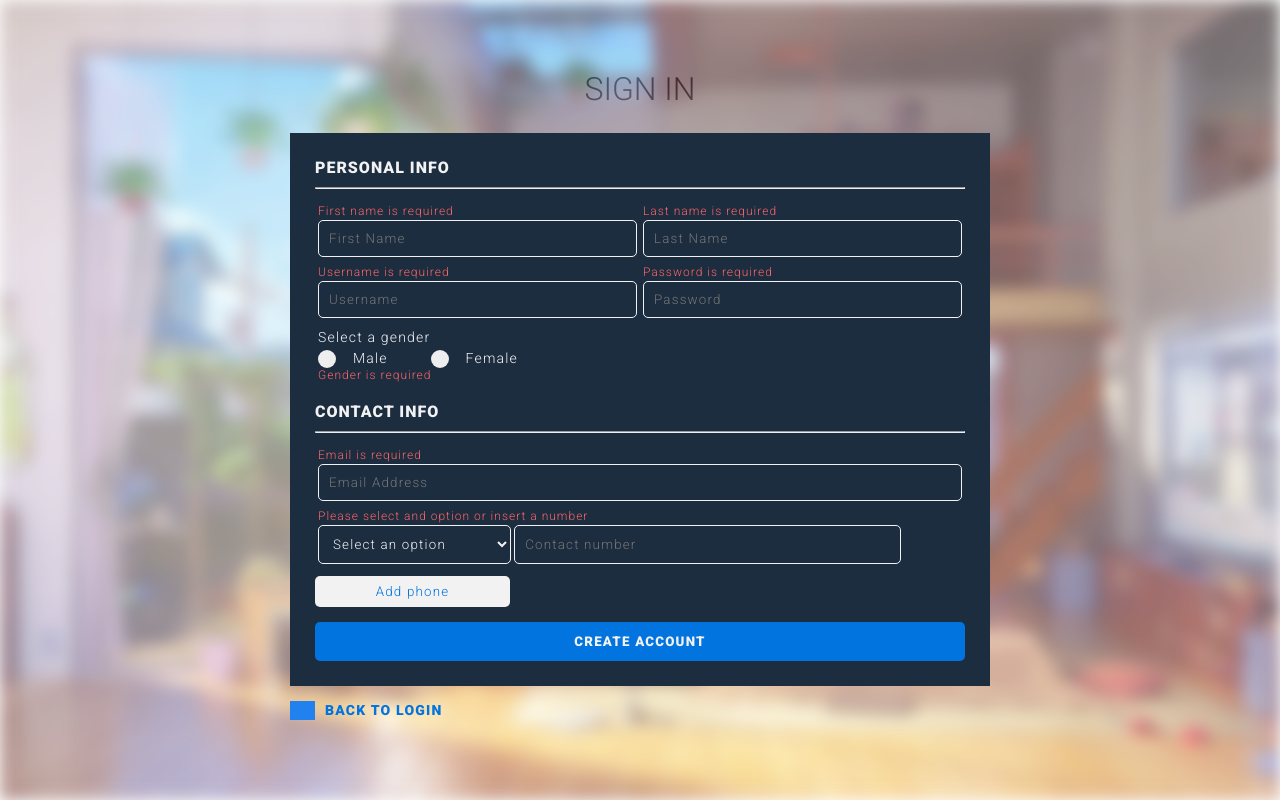
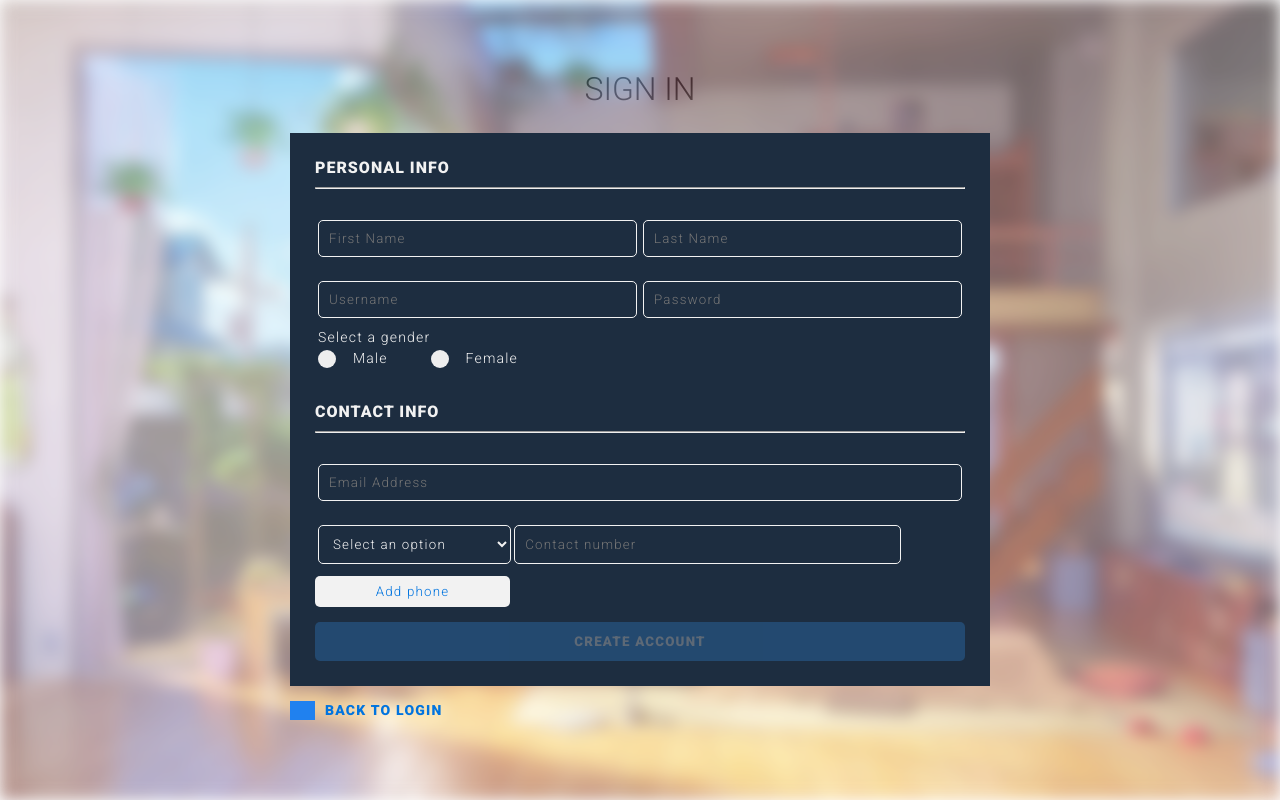
Before and after one commit to AbdielP/vue-jsonwebtoken, a Vue app: page /auth/signin in a window 1280 px wide. Built offline with nearby package versions, Linux system fonts and the light colour scheme; grey boxes are pictures that could not be loaded.

Commit message:
basic validations

```diff
--- a/src/views/Login.vue
+++ b/src/views/Login.vue
@@ -41,9 +41,9 @@
 <script>
 import Background from '@/components/Background.vue';
 import BaseInput from '@/components/BaseInput.vue';
+import useVuelidate from '@vuelidate/core'
 import { mapMutations } from "vuex";
-import useVuelidate from '@vuelidate/core'
-import { required, minLength  } from '@vuelidate/validators'
+import { required } from '@vuelidate/validators'
 export default {
   name: "Login",
   components: {
--- a/src/views/Signin.vue
+++ b/src/views/Signin.vue
@@ -11,24 +11,32 @@
           <!-- First row -->
           <div class="container__input display-flex">
             <div class="container__label display-flex">
-              <label class="label__error">First name is required</label> <!-- First name is required -->
-              <BaseInput v-model="firstname" label="First Name"/>
+              <label class="label__error">
+                <p v-for="(error, index) of v$.form.firstname.$errors" :key="index">{{ error.$message }}</p>
+              </label> <!-- First name is required -->
+              <BaseInput :class="{ input__error: v$.form.firstname.$errors.length }" v-model="v$.form.firstname.$model" label="First Name"/>
             </div>
             <div class="container__label display-flex">
-              <label class="label__error">Last name is required</label> <!-- Last name is required -->
-              <BaseInput v-model="lastname" label="Last Name"/>
+              <label class="label__error">
+                <p v-for="(error, index) of v$.form.lastname.$errors" :key="index">{{ error.$message }}</p>
+              </label> <!-- Last name is required -->
+              <BaseInput :class="{ input__error: v$.form.lastname.$errors.length }" v-model="v$.form.lastname.$model" label="Last Name"/>
             </div>
           </div>
 
           <!-- Second row -->
           <div class="container__input display-flex">
             <div class="container__label display-flex">
-              <label class="label__error">Username is required</label> <!-- Username is required -->
-              <BaseInput v-model="username" label="Username"/>
+              <label class="label__error">
+                <p v-for="(error, index) of v$.form.username.$errors" :key="index">{{ error.$message }}</p>
+              </label> <!-- Username is required -->
+              <BaseInput :class="{ input__error: v$.form.username.$errors.length }" v-model="v$.form.username.$model" label="Username"/>
             </div>
             <div class="container__label display-flex">
-              <label class="label__error">Password is required</label> <!-- Password is required -->
-              <BaseInput type="password" v-model="password" label="Password" autocomplete="off" />
+              <label class="label__error">
+                <p v-for="(error, index) of v$.form.password.$errors" :key="index">{{ error.$message }}</p>
+              </label> <!-- Password is required -->
+              <BaseInput :class="{ input__error: v$.form.password.$errors.length }" type="password" v-model="v$.form.password.$model" label="Password" autocomplete="off" />
             </div>
           </div>
 
@@ -38,15 +46,17 @@
               <span class="span__gender">Select a gender</span>
               <div class="container__radio display-flex">
                 <label class="label__radio">Male
-                  <input class="input__radio" v-model="gender" type="radio" value="male">
+                  <input class="input__radio" :class="{ input__error: v$.form.gender.$errors.length }" v-model="v$.form.gender.$model" type="radio" value="male">
                   <span class="radio__span"></span>
                 </label>
                 <label class="label__radio">Female
-                  <input class="input__radio" v-model="gender" type="radio" value="female">
+                  <input class="input__radio" :class="{ input__error: v$.form.gender.$errors.length }" v-model="v$.form.gender.$model" type="radio" value="female">
                   <span class="radio__span"></span>
                 </label>
               </div>
-            <label class="label__error">Gender is required</label> <!-- Gender is required -->
+            <label class="label__error">
+              <p v-for="(error, index) of v$.form.gender.$errors" :key="index">{{ error.$message }}</p>
+            </label> <!-- Gender is required -->
             </div>
           </div>
         </section>
@@ -57,19 +67,24 @@
           <!-- Fourth row -->
           <div class="container__input display-flex">
             <div class="container__label display-flex">
-              <label class="label__error">Email is required</label> <!-- Email is required -->
-              <BaseInput type="email" v-model="email" label="Email Address"/>
+              <label class="label__error">
+                <p v-for="(error, index) of v$.form.email.$errors" :key="index">{{ error.$message }}</p>
+              </label> <!-- Email is required -->
+              <BaseInput :class="{ input__error: v$.form.email.$errors.length }" type="email" v-model="v$.form.email.$model" label="Email Address"/>
             </div>
           </div>
 
           <!-- Fifth row -->
           <div class="container__input display-flex">
             <div class="container__label display-flex">
-              <label class="label__error">Please select and option or insert a number</label> <!-- Please select and option or insert a number -->
+              <label class="label__error">
+                <p v-for="(error, index) of v$.form.contactNumberType.$errors" :key="index">{{ error.$message }}</p>
+                <p v-for="(error, index) of v$.form.contactNumber.$errors" :key="index">{{ error.$message }}</p>
+              </label> <!-- Please select and option or insert a number -->
               <!-- Contact number -->
               <div class="container__phone display-flex">
-                <BaseSelect class="select__width" v-model="contactNumberType"/>
-                <BaseInput class="input__width" v-model="contactNumber" label="Contact number" />
+                <BaseSelect class="select__width" :class="{ input__error: v$.form.contactNumberType.$errors.length }" v-model="v$.form.contactNumberType.$model"/>
+                <BaseInput class="input__width" :class="{ input__error: v$.form.contactNumber.$errors.length }" v-model="v$.form.contactNumber.$model" label="Contact number" />
               </div>
             </div>
           </div>
@@ -78,7 +93,7 @@
           <div class="container__input display-flex">
             <div class="container__label display-flex">
               <!-- Extra contact number -->
-              <div class="container__phone display-flex" v-for="(row, index) in rows" :key="index">
+              <div class="container__phone display-flex" v-for="(row, index) in form.rows" :key="index">
                 <BaseSelect class="select__width" v-model="row.type"/>
                 <BaseInput class="input__width" v-model="row.number" label="Contact number"/>
                 <button class="btn__remove"
@@ -95,7 +110,7 @@
             Add phone
           </button>
         </section>
-        <button type="submit" class="btn__main btn__submit">CREATE ACCOUNT</button>
+        <button :disabled="v$.form.$invalid" type="submit" class="btn__main btn__submit">CREATE ACCOUNT</button>
       </form>
       <div class="link__container">
         <router-link class="link__login display-flex" to="/auth/login">
@@ -111,6 +126,8 @@
 import BaseInput from '@/components/BaseInput.vue';
 import Background from '@/components/Background.vue';
 import BaseSelect from '@/components/BaseSelect.vue';
+import useVuelidate from '@vuelidate/core'
+import { required, minLength, maxLength, alpha, alphaNum, email, sameAs } from '@vuelidate/validators'
 export default {
   name: "Signin",
   components: {
@@ -118,8 +135,12 @@ export default {
     Background,
     BaseSelect
   },
+  setup () {
+    return { v$: useVuelidate() }
+  },
   data() {
     return {
+      form: {
         firstname: "",
         lastname: "",
         username: "",
@@ -129,12 +150,8 @@ export default {
         email: "",
         contactNumberType: "",
         rows: [],
+      },
     };
-  },
-  computed: {
-    btnDisabled() {
-      return this.disabled;
-    }
   },
   methods: {
     async signIn() {
@@ -148,15 +165,15 @@ export default {
               "Content-Type": "application/json",
             },
             body: JSON.stringify({
-              firstname: this.firstname,
-              lastname: this.lastname,
-              username: this.username,
-              password: this.password,
-              gender: this.gender,
-              contactNumber: this.contactNumber,
-              email: this.email,
-              contactNumberType: this.contactNumberType,
-              rows: this.rows,
+              firstname: this.form.firstname,
+              lastname: this.form.lastname,
+              username: this.form.username,
+              password: this.form.password,
+              gender: this.form.gender,
+              contactNumber: this.form.contactNumber,
+              email: this.form.email,
+              contactNumberType: this.form.contactNumberType,
+              rows: this.form.rows,
             }),
           }
         );
@@ -165,17 +182,58 @@ export default {
       } catch (error) {}
     },
     addRow() {
-      if(this.rows.length < 3) {
-        this.rows.push({
+      if(this.form.rows.length < 3) {
+        this.form.rows.push({
           type: "",
           number: "",
         });
       }
     },
     removeRow(index) {
-      this.rows.splice(index, 1);
+      this.form.rows.splice(index, 1);
     },
   },
+  validations () {
+    return {
+      form: {
+        firstname: {
+          alpha,
+          required,
+          max: maxLength(25)
+        },
+        lastname: {
+          alpha,
+          required,
+          max: maxLength(25)
+        },
+        username: {
+          required,
+          min: minLength(4),
+          max: maxLength(20)
+        },
+        password: {
+          required,
+          min: minLength(8),
+          max: maxLength(20)
+        },
+        gender: {
+          required
+        },
+        contactNumber: {
+          alphaNum,
+          required,
+          max: maxLength(30)
+        },
+        email: {
+          required, email,
+          max: maxLength(30)
+        },
+        contactNumberType: {
+          required
+        }
+      }
+    }
+  }
 };
 </script>
 
```
Lines whose indentation alone changed are shown as unchanged.
